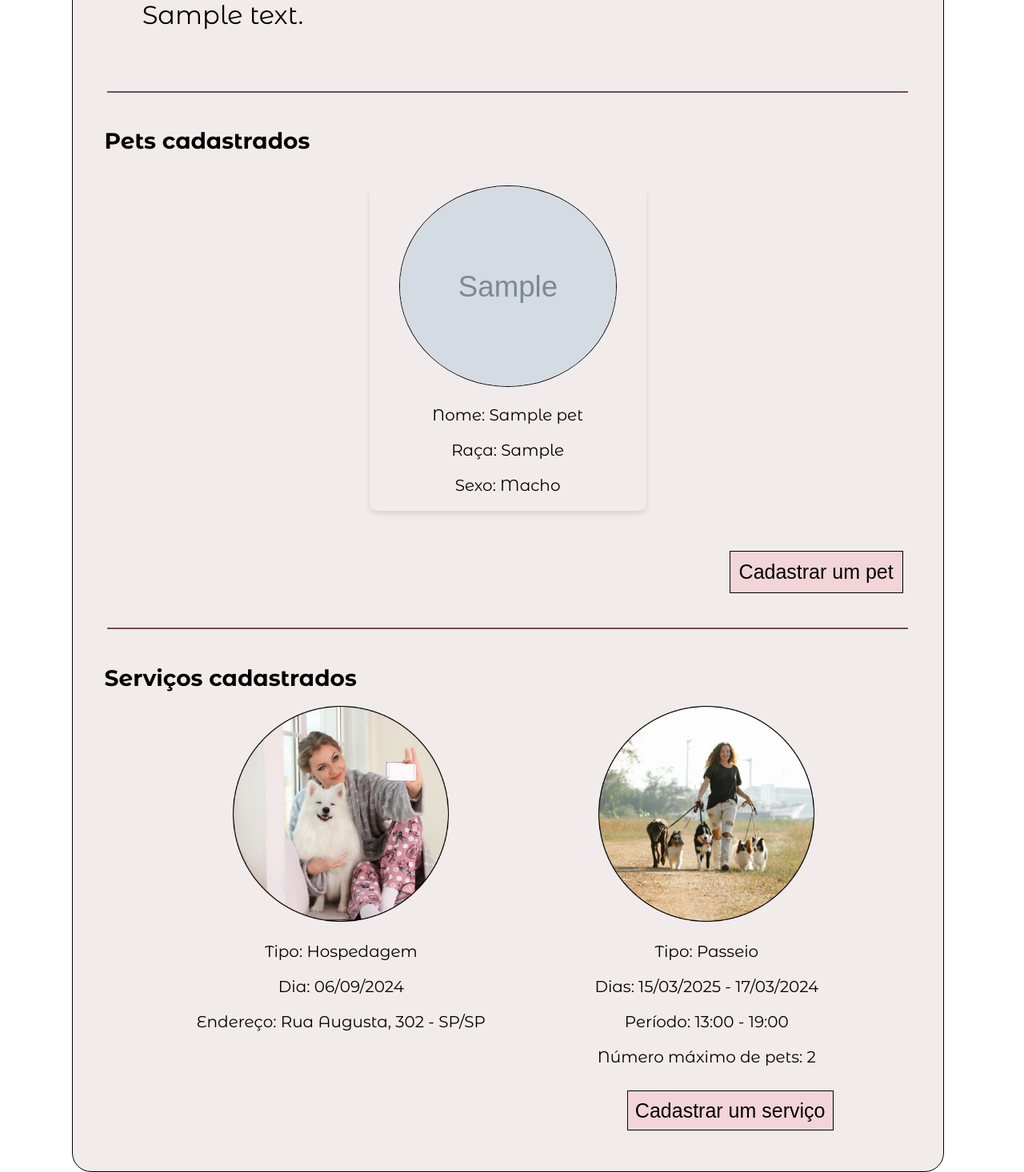
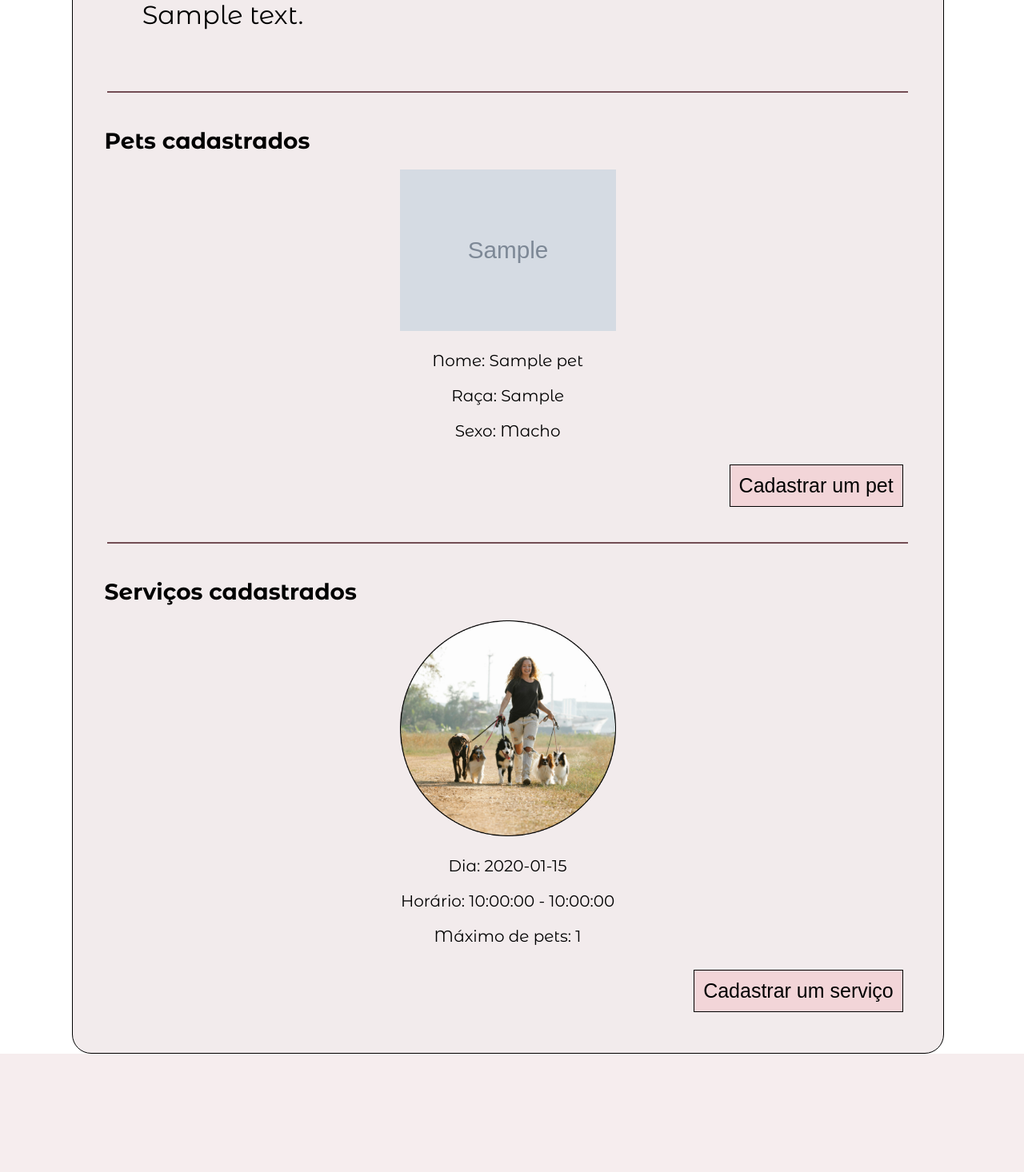
Before and after one commit to DisistiNao/StayPawsitive, a Flask app: a page that uses app/templates/user.html in a window 1280 px wide. Shown: the part 724-2190 px from the top of the page at 80% size. After the commit the page ends 2042 px from the top, so only its background shows below. Run offline with Flask 3, Linux system fonts and the light colour scheme; a user stored in the database is signed in; tables that the repository leaves empty hold one stand-in row (values such as "Sample post"); grey boxes marked "Sample" are stand-in pictures; some web fonts are replaced.

Commit message:
Add files via upload

```diff
--- a/app/templates/user.html
+++ b/app/templates/user.html
@@ -1,9 +1,11 @@
 {% extends "base.html" %}
+
 
 {% block head %}
    {{ super() }}
    <link rel="stylesheet" href="{{url_for('static', filename='styles/user.css')}}">
 {% endblock head %}
+
 
 {% block content %}
    <div class="container">
@@ -41,18 +43,16 @@
                <p>{{ user.about_me }}</p>
            </div>
        {% endif %}
+
        <div class="line"></div>
+
+
        <h1 style="font-weight: bold; font-size: 28px; margin-left: 40px;">Pets cadastrados</h1>
        <div class="pets">
-
-            <div class="pets-list">
-
+           <div class="list">
                {% for pet in pets %}
-                <div class="pet-cards">
-                    <div class="pet-image">
+               <div>
                    <img src="{{url_for('static', filename=pet.photo)}}">
-                    </div>
-                    <div class="pet-info">
                    <p>Nome: {{pet.name}} </p>
                    <p>Raça: {{pet.breed}} </p>
                    {% if pet.sex == "female" %}
@@ -61,39 +61,46 @@
                    <p>Sexo: Macho </p>
                    {% endif %}
                </div>
-                </div>
                {% endfor%}
-
            </div>
            <button onclick="redirect_new_pet()">Cadastrar um pet</button>
        </div>
+
+
+
        <div class="line"></div>
+
+
+
        <h1 style="font-weight: bold; font-size: 28px; margin-left: 40px;">Serviços cadastrados</h1>
-        <div class="services">
+       <div class="pets">
            <div class="list">
-                <div>
-                    <img src="{{url_for('static', filename='images/hospedagem.png')}}">
-                    <p>Tipo: Hospedagem</p>
-                    <p>Dia: 06/09/2024</p>
-                    <p>Endereço: Rua Augusta, 302  - SP/SP</p>
-                </div>
+               {% for walk in possible_walks %}
                <div>
                    <img src="{{url_for('static', filename='images/passeio.png')}}">
-                    <p>Tipo: Passeio</p>
-                    <p>Dias: 15/03/2025 - 17/03/2024</p>
-                    <p>Período: 13:00 - 19:00</p>
-                    <p>Número máximo de pets: 2</p>
+                   <p>Dia: {{walk.date}} </p>
+                   <p>Horário: {{walk.start_hour}} - {{walk.end_hour}} </p>
+                   <p>Máximo de pets: {{walk.max_pets}} </p>
                </div>
+               {% endfor%}
            </div>
            <button onclick="redirect_new_walk()">Cadastrar um serviço</button>
        </div>
    </div>
+
+
+
+
    <script>
        function redirect_new_pet() {
            window.location.href = "{{ url_for('new_pet') }}"
        }
+
+
        function redirect_new_walk(){
            window.location.href = "{{ url_for('new_walk') }}"
+
+
        }
    </script>
 {% endblock %}
```
Lines whose indentation alone changed are shown as unchanged.
